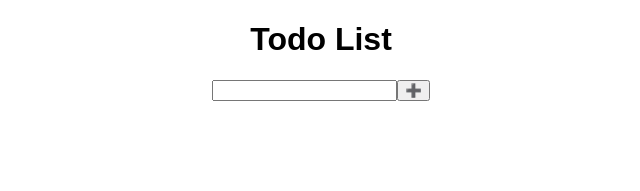
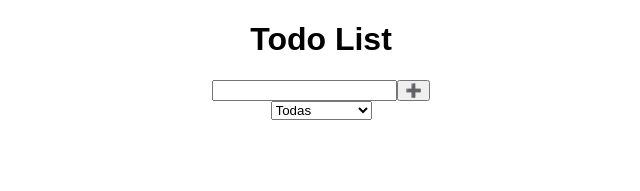
Before and after one commit to csarisg/todolist, a React (Vite) app: page / in a window 1280 px wide. Shown: the top 191 px of the page, without its empty margins (319-959 px from the left). Built offline with nearby package versions, Linux system fonts and the light colour scheme.

Commit message:
Filtro de tareas

```diff
--- a/src/App.jsx
+++ b/src/App.jsx
@@ -5,12 +5,27 @@
 
 function App() {
   const [todos, setTodos] = useState([]);
+  const [filtro, setFiltro] = useState("todas");
+
+  const tareasFiltradas = todos.filter((todo) => {
+    if (filtro === "completadas") return todo.completado;
+    if (filtro === "incompletas") return !todo.completado;
+    return true;
+  });
 
   return (
     <div>
       <h1>Todo List</h1>
+
       <Form setTodos={setTodos} />
-      <TodoList todos={todos} setTodos={setTodos} />
+
+      <select onChange={(e) => setFiltro(e.target.value)}>
+        <option value="todas">Todas</option>
+        <option value="completadas">Completadas</option>
+        <option value="incompletas">Incompletas</option>
+      </select>
+
+      <TodoList todos={tareasFiltradas} setTodos={setTodos} />
     </div>
   );
 }
```
